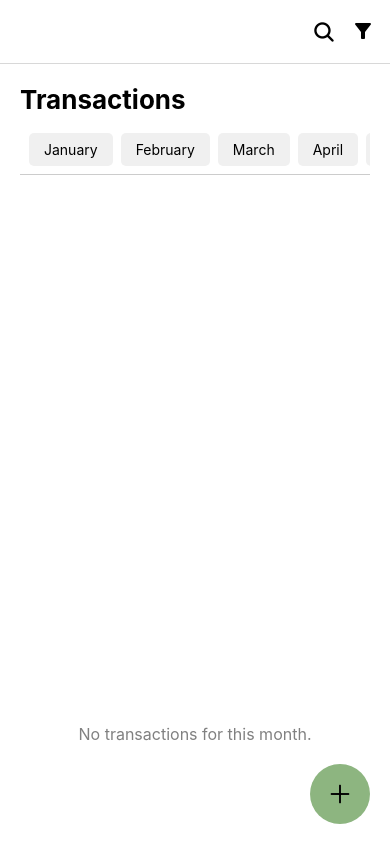
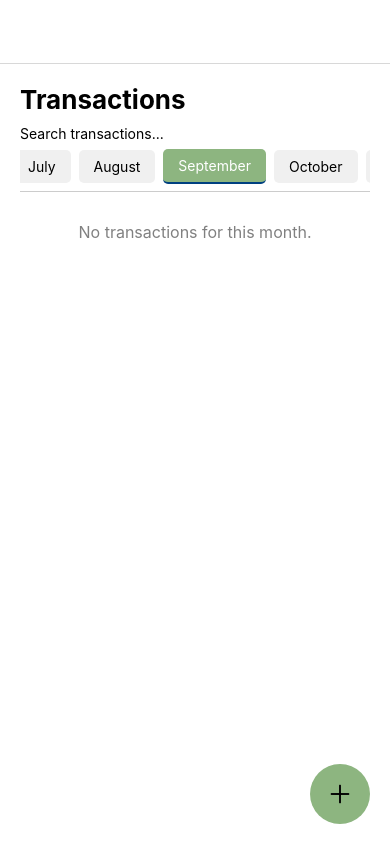
Before and after one commit to LiWei1214/MoneyTracker, a React Native app: screen / in a window 390 px wide. Built offline with nearby package versions, Linux system fonts and the light colour scheme.

Commit message:
Update App.js

```diff
--- a/App.js
+++ b/App.js
@@ -1,5 +1,5 @@
 import * as React from 'react';
-import { useState } from 'react';
+import { useState, useRef, useEffect } from 'react';
 import { View, Text, TouchableOpacity, ScrollView, Modal, TextInput, Button, StyleSheet } from 'react-native';
 import Ionicons from 'react-native-vector-icons/Ionicons';
 import MaterialIcons from 'react-native-vector-icons/MaterialIcons';
@@ -32,9 +32,23 @@ const categories = [
   { label: 'Other', icon: 'help' }
 ]
 
+
 const MonthSelector = ({ selectedMonth, onSelectMonth }) => {
+  const scrollViewRef = useRef(null);
+
+  useEffect(() => {
+    // Center the selected month in the scroll view when it is clicked
+    if (scrollViewRef.current) {
+      scrollViewRef.current.scrollTo({
+        x: selectedMonth * 80 - 150, // Adjust width of each button
+        animated: true,
+      });
+    }
+  }, [selectedMonth]);
+
   return (
     <ScrollView
+      ref={scrollViewRef}
       horizontal
       showsHorizontalScrollIndicator={false}
       contentContainerStyle={styles.monthContainer}
@@ -70,22 +84,46 @@ const TransactionScreen = () => {
   const [editIndex, setEditIndex] = useState(null); // Tracks the index of the transaction being edited
   const [optionsModalVisible, setOptionsModalVisible] = useState(false);
   const [selectedTransactionIndex, setSelectedTransactionIndex] = useState(null);
-
+  const [searchQuery, setSearchQuery] = useState('');
 
 
   const [transactions, setTransactions] = useState([
-    { month: 0, detail: 'Bought groceries', amount: 'RM50', icon: 'local-grocery-store' },
-    { month: 0, detail: 'KUNKUN', amount: 'RM50', icon: 'fastfood' },
-    { month: 0, detail: 'OK', amount: 'RM50', icon: 'emoji-transportation' },
-    { month: 0, detail: 'AI', amount: 'RM50', icon: 'sports-soccer' },
-    { month: 1, detail: 'Paid rent', amount: 'RM1200', icon: 'local-grocery-store' },
-    { month: 2, detail: 'Car insurance', amount: 'RM100', icon: 'local-grocery-store' },
+    // { month: 0, detail: 'Bought groceries', amount: 'RM50', icon: 'local-grocery-store' },
+    // { month: 0, detail: 'KUNKUN', amount: 'RM50', icon: 'fastfood' },
+    // { month: 0, detail: 'OK', amount: 'RM50', icon: 'emoji-transportation' },
+    // { month: 0, detail: 'AI', amount: 'RM50', icon: 'sports-soccer' },
+    // { month: 0, detail: 'Bought groceries', amount: 'RM50', icon: 'local-grocery-store' },
+    // { month: 0, detail: 'KUNKUN', amount: 'RM50', icon: 'fastfood' },
+    // { month: 0, detail: 'OK', amount: 'RM50', icon: 'emoji-transportation' },
+    // { month: 0, detail: 'AI', amount: 'RM50', icon: 'sports-soccer' },
+    // { month: 0, detail: 'Bought groceries', amount: 'RM50', icon: 'local-grocery-store' },
+    // { month: 0, detail: 'KUNKUN', amount: 'RM50', icon: 'fastfood' },
+    // { month: 0, detail: 'OK', amount: 'RM50', icon: 'emoji-transportation' },
+    // { month: 0, detail: 'AI', amount: 'RM50', icon: 'sports-soccer' },
+    // { month: 0, detail: 'Bought groceries', amount: 'RM50', icon: 'local-grocery-store' },
+    // { month: 0, detail: 'KUNKUN', amount: 'RM50', icon: 'fastfood' },
+    // { month: 0, detail: 'OK', amount: 'RM50', icon: 'emoji-transportation' },
+    // { month: 0, detail: 'AI', amount: 'RM50', icon: 'sports-soccer' },
+    // { month: 1, detail: 'Paid rent', amount: 'RM1200', icon: 'local-grocery-store' },
+    // { month: 2, detail: 'Car insurance', amount: 'RM100', icon: 'local-grocery-store' },
     // Add more transactions for each month
   ]);
 
-  const filteredTransactions = transactions.filter(
-    transaction => transaction.month === selectedMonth
+  const filteredTransactions = transactions.filter(transaction => {
+    const searchLower = searchQuery.toLowerCase();
+
+
+    const matchesSearchQuery = (
+      transaction.detail.toLowerCase().includes(searchLower) ||
+      transaction.amount.toString().includes(searchQuery)
     );
+
+    const matchesCategory = selectedCategory ? transaction.icon === selectedCategory : true;
+
+    const matchesMonth = transaction.month === selectedMonth; // Filter by month
+
+    return matchesSearchQuery && matchesCategory && matchesMonth;
+  });
 
   const addTransaction = () => {
     if (newTransaction.detail && newTransaction.amount && selectedCategory) {
@@ -98,7 +136,10 @@ const TransactionScreen = () => {
       if (editIndex !== null) {
         // If editing, update the existing transaction
         const updatedTransactions = [...transactions];
-        updatedTransactions[editIndex] = updatedTransaction;
+        updatedTransactions[editIndex] = {
+          ...updatedTransaction,
+          month: transactions[editIndex].month, // Keep the same month as the original transaction
+        };
         setTransactions(updatedTransactions);
         setEditIndex(null); // Reset edit index after updating
       } else {
@@ -115,19 +156,30 @@ const TransactionScreen = () => {
     }
   };
 
+  const editTransaction = (filteredIndex) => {
+    const transactionToEdit = filteredTransactions[filteredIndex];
 
-  const editTransaction = (index) => {
-    const transactionToEdit = transactions[index];
+    const actualIndex = transactions.findIndex(
+      (transaction) => transaction === transactionToEdit
+    );
+
     setNewTransaction({
       detail: transactionToEdit.detail,
       amount: transactionToEdit.amount,
       category: transactionToEdit.category,
     });
     setSelectedCategory(categories.find(c => c.icon === transactionToEdit.icon)); // Select the correct category
-    setEditIndex(index); // Store the index of the transaction being edited
+    setEditIndex(actualIndex); // Store the index of the transaction being edited
     setModalVisible(true); // Open the modal for editing
   };
 
+  const cancelEdit = () => {
+    // Reset modal and transaction details, but do not alter the transaction list
+    setModalVisible(false);
+    setNewTransaction({ category: '', detail: '', amount: '' });
+    setSelectedCategory(null);
+    setEditIndex(null); // Reset the edit index
+  };
 
   // Delete transaction function
   const deleteTransaction = (indexInFilteredTransactions) => {
@@ -147,40 +199,50 @@ const TransactionScreen = () => {
     }
   };
 
-
-
   return (
     <View style={styles.container}>
       <Text style={styles.title}>Transactions</Text>
+      <View style={styles.monthSelectorContainer}>
+        <TextInput
+          style={styles.searchInput}
+          placeholder="Search transactions..."
+          value={searchQuery}
+          onChangeText={setSearchQuery}
+        />
         <MonthSelector
           selectedMonth={selectedMonth}
           onSelectMonth={setSelectedMonth}
         />
+      </View>
       <View style={styles.bodyContainer}>
+        <ScrollView>
           {filteredTransactions.length > 0 ? (
-          filteredTransactions.map((transaction, index) => {
+            filteredTransactions.slice().reverse().map((transaction, reversedIndex) => {
+              const filteredIndex = filteredTransactions.length - 1 - reversedIndex;
+
               return (
-              <View key={index} style={styles.transactionItem}>
                 <TouchableOpacity
+                  key={filteredIndex}
+                  style={styles.transactionItem}
                   onPress={() => {
-                    setSelectedTransactionIndex(index);
+                    setSelectedTransactionIndex(filteredIndex);
                     setOptionsModalVisible(true);
                   }}
                 >
+                  <View style={styles.transactionLeft}>
                     <MaterialIcons name={transaction.icon} size={24} color="#8DB580" style={styles.transactionIcon} />
                     <Text style={styles.transactionDetail}>{transaction.detail}</Text>
+                  </View>
                   <Text style={styles.transactionAmount}>{transaction.amount}</Text>
                 </TouchableOpacity>
-              </View>
-
-
-
               );
             })
           ) : (
             <Text style={styles.noTransactionsText}>No transactions for this month.</Text>
           )}
+        </ScrollView>
       </View>
+
       <Modal
         visible={optionsModalVisible}
         transparent={true}
@@ -270,120 +332,29 @@ const TransactionScreen = () => {
             </TouchableOpacity>
             <TouchableOpacity
               style={styles.cancelButton}
-              onPress={() => {
-                setModalVisible(false);
-                setEditIndex(null); // Reset edit index on cancel
-              }}
+              onPress={cancelEdit}  // Use cancelEdit instead of inlining reset logic
             >
               <Text style={styles.cancelButtonText}>Cancel</Text>
             </TouchableOpacity>
-
           </View>
         </View>
       </Modal>
     </View>
   );
 };
-// const HomeScreen = () => (
-//   <View style={{ flex: 1, justifyContent: 'center', alignItems: 'center' }}>
-//     <Text>Home Screen</Text>
-//   </View>
-// );
 
-// const BudgetScreen = () => (
-//   <View style={{ flex: 1, justifyContent: 'center', alignItems: 'center' }}>
-//     <Text>Budget Screen</Text>
-//   </View>
-// );
-
-// const SettingsScreen = () => (
-//   <View style={{ flex: 1, justifyContent: 'center', alignItems: 'center' }}>
-//     <Text>Settings Screen</Text>
-//   </View>
-// );
-
-// const TransactionStack = () => (
-//   <Stack.Navigator>
-//     <Stack.Screen
-//       name="Transaction"
-//       component={TransactionScreen}
-//       options={({ navigation }) => ({
-//         headerTitle: " ",
-//         headerRight: () => (
-//           <View style={{ flexDirection: 'row', marginRight: 15 }}>
-//             <TouchableOpacity
-//               onPress={() => alert('Search pressed')}
-//               style={{ marginRight: 15 }}
-//             >
-//               <Ionicons name="search" size={24} color="black" />
-//             </TouchableOpacity>
-//             <TouchableOpacity
-//               onPress={() => alert('Filter pressed')}
-//             >
-//               <MaterialIcons name="filter-alt" size={24} color="black" />
-//             </TouchableOpacity>
-//           </View>
-//         ),
-//       })}
-//     />
-//   </Stack.Navigator>
-// );
-
-// const App = () => {
-//   return (
-//     <NavigationContainer>
-//       <Tab.Navigator
-//         screenOptions={({ route }) => ({
-//           tabBarIcon: ({ focused, color, size }) => {
-//             let iconName;
-
-//             if (route.name === 'Home') {
-//               iconName = focused ? 'home' : 'home-outline';
-//             } else if (route.name === 'Transactions') {
-//               iconName = focused ? 'list' : 'list-outline';
-//             } else if (route.name === 'Budget') {
-//               iconName = focused ? 'cash' : 'cash-outline';
-//             } else if (route.name === 'Settings') {
-//               iconName = focused ? 'settings' : 'settings-outline';
-//             }
-
-//             return <Ionicons name={iconName} size={size} color={color} />;
-//           },
-//           headerShown: false,
-//         })}
-//       >
-//         <Tab.Screen name="Home" component={HomeScreen} />
-//         <Tab.Screen name="Transactions" component={TransactionStack} />
-//         <Tab.Screen name="Budget" component={BudgetScreen} />
-//         <Tab.Screen name="Settings" component={SettingsScreen} />
-//       </Tab.Navigator>
-//     </NavigationContainer>
-//   );
-// };
-
-const App = () => {
+export default function App() {
   return (
     <NavigationContainer>
       <Stack.Navigator>
         <Stack.Screen
-          name="Transation"
+          name="Transaction"
           component={TransactionScreen}
-          options={({ navigation }) => ({
-            headerTitle: " ",
-            headerRight: () => (
-              <View style={{ flexDirection: 'row', marginRight: 15 }}>
-                <TouchableOpacity onPress={() => alert('Search pressed')} style={{ marginRight: 15 }}>
-                  <Ionicons name="search" size={24} color="black" />
-                </TouchableOpacity>
-                <TouchableOpacity onPress={() => alert('Filter pressed')}>
-                  <MaterialIcons name="filter-alt" size={24} color="black" />
-                </TouchableOpacity>
-              </View>
-            ),
-          })}
+          options={{
+            title: '',
+          }}
         />
       </Stack.Navigator>
     </NavigationContainer>
   );
-};
-export default App;
+}
```
Lines whose indentation alone changed are shown as unchanged.
